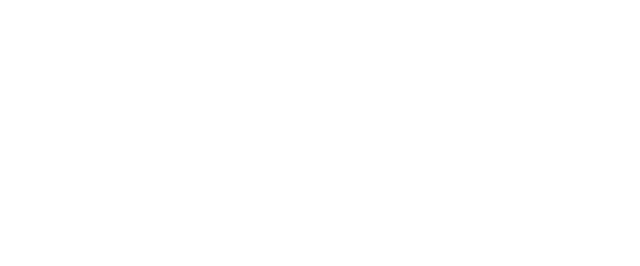
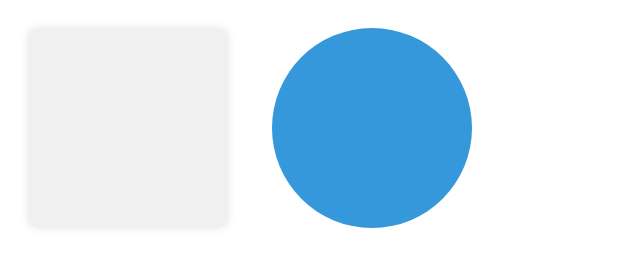
Before and after one commit to Talos7/Login, a plain HTML site: page index.html in a window 1280 px wide. Shown: the whole page, without its empty margins (0-640 px from the left). Drawn offline with Linux system fonts and the light colour scheme.

Commit message:
added decorative divs

```diff
--- a/index.html
+++ b/index.html
@@ -5,8 +5,56 @@
     <meta http-equiv="X-UA-Compatible" content="IE=edge">
     <meta name="viewport" content="width=device-width, initial-scale=1.0">
     <title>Document</title>
+    <style>
+        .decorative-div {
+          width: 200px;
+          height: 200px;
+          background-color: #f0f0f0;
+          border-radius: 10px;
+          box-shadow: 0px 0px 10px rgba(0, 0, 0, 0.1);
+          margin: 20px;
+          display: inline-block;
+        }
+
+        .decorative-div::before {
+          content: '';
+          position: absolute;
+          top: 10px;
+          left: 10px;
+          width: calc(100% - 20px);
+          height: calc(100% - 20px);
+          background-color: #fff;
+          border-radius: 8px;
+          z-index: -1;
+        }
+
+        .decorative-div2 {
+          width: 200px;
+          height: 200px;
+          background-color: #3498db;
+          border-radius: 50%;
+          margin: 20px;
+          display: inline-block;
+          position: relative;
+          overflow: hidden;
+        }
+
+        .decorative-div2::before {
+          content: '';
+          position: absolute;
+          top: 50%;
+          left: 50%;
+          transform: translate(-50%, -50%);
+          width: 150%;
+          height: 150%;
+          background-color: rgba(255, 255, 255, 0.2);
+          border-radius: 50%;
+          z-index: -1;
+        }
+      </style>
 </head>
 <body>
-    <div class="container"></div>
+    <div class="decorative-div"></div>
+    <div class="decorative-div2"></div>
 </body>
 </html>
```
